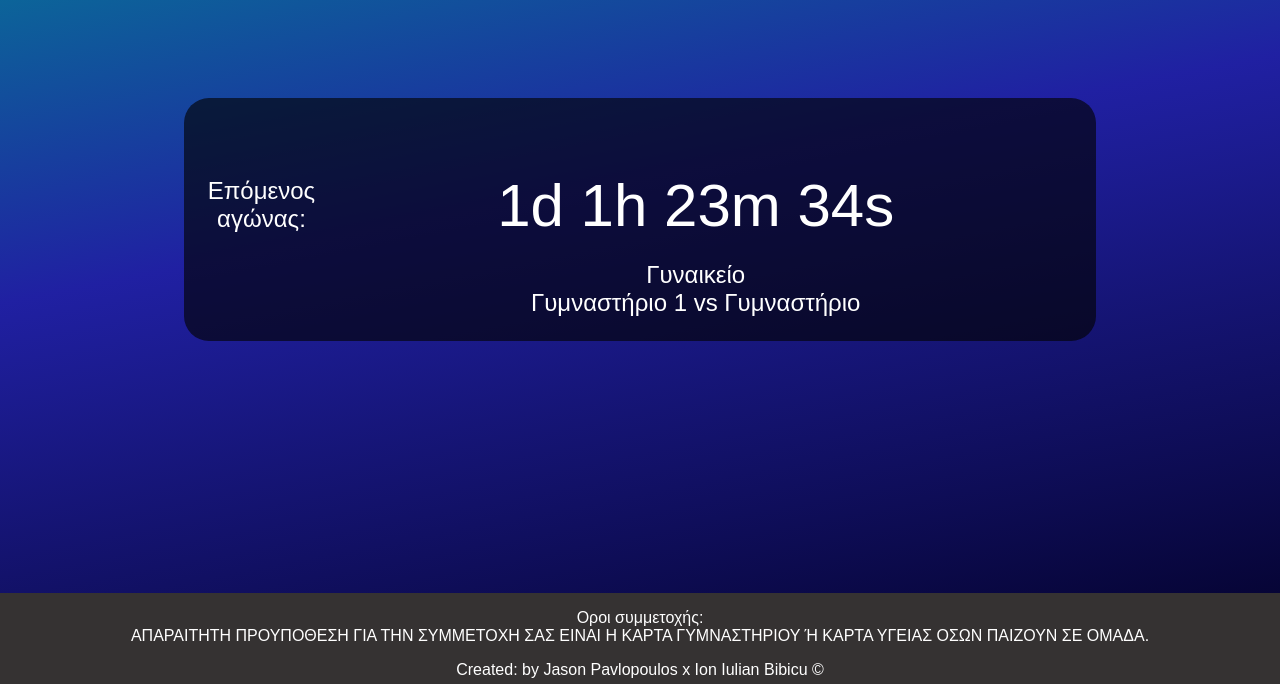
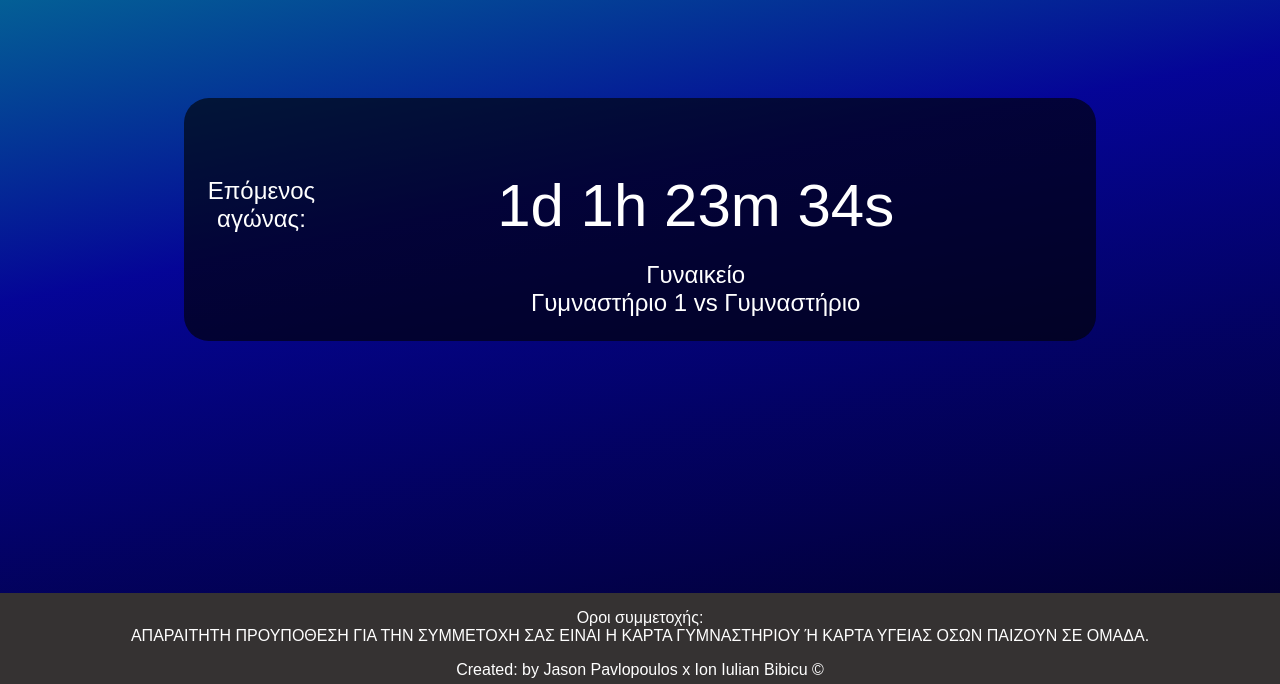
Before and after one commit to CallMeJasonYT/VolleyballUPWebsite, a plain HTML site: page index.html in a window 1280 px wide. Shown: the part 116-800 px from the top of the page. Drawn offline with Linux system fonts and the light colour scheme.

Commit message:
Website 1.1.2

```diff
--- a/main.css
+++ b/main.css
@@ -86,10 +86,7 @@ li.dropdown {
   display: block;
 }
 /*BODY*/
-html{
-    height: 100%;
-}
-body {
+html,body {
     height: 100%;
     font-family: 'Montesrrat',sans-serif;
     background: linear-gradient(349deg, rgba(2,0,36,1) 0%, rgba(1,1,149,0.8796296296296297) 60%, rgba(4,126,150,1) 100%);
--- a/mixed-games.css
+++ b/mixed-games.css
@@ -1,4 +1,4 @@
-body{
+html,body{
     font-family: sans-serif;
     margin: 0;
     background: linear-gradient(349deg, rgba(2,0,36,1) 0%, rgba(1,1,149,0.8796296296296297) 60%, rgba(4,126,150,1) 100%);
--- a/mixed.css
+++ b/mixed.css
@@ -1,4 +1,4 @@
-body{
+html,body{
     font-family: sans-serif;
     margin: 0;
     background: linear-gradient(349deg, rgba(2,0,36,1) 0%, rgba(1,1,149,0.8796296296296297) 60%, rgba(4,126,150,1) 100%);
--- a/women-games.css
+++ b/women-games.css
@@ -1,4 +1,4 @@
-body{
+html,body{
     font-family: sans-serif;
     margin: 0;
     background: linear-gradient(349deg, rgba(2,0,36,1) 0%, rgba(1,1,149,0.8796296296296297) 60%, rgba(4,126,150,1) 100%);
--- a/women.css
+++ b/women.css
@@ -1,4 +1,4 @@
-body{
+html,body{
   font-family: sans-serif;
   margin: 0;
   background: linear-gradient(349deg, rgba(2,0,36,1) 0%, rgba(1,1,149,0.8796296296296297) 60%, rgba(4,126,150,1) 100%);
```
Also changed, not shown: index.html (line endings or trailing spaces).
